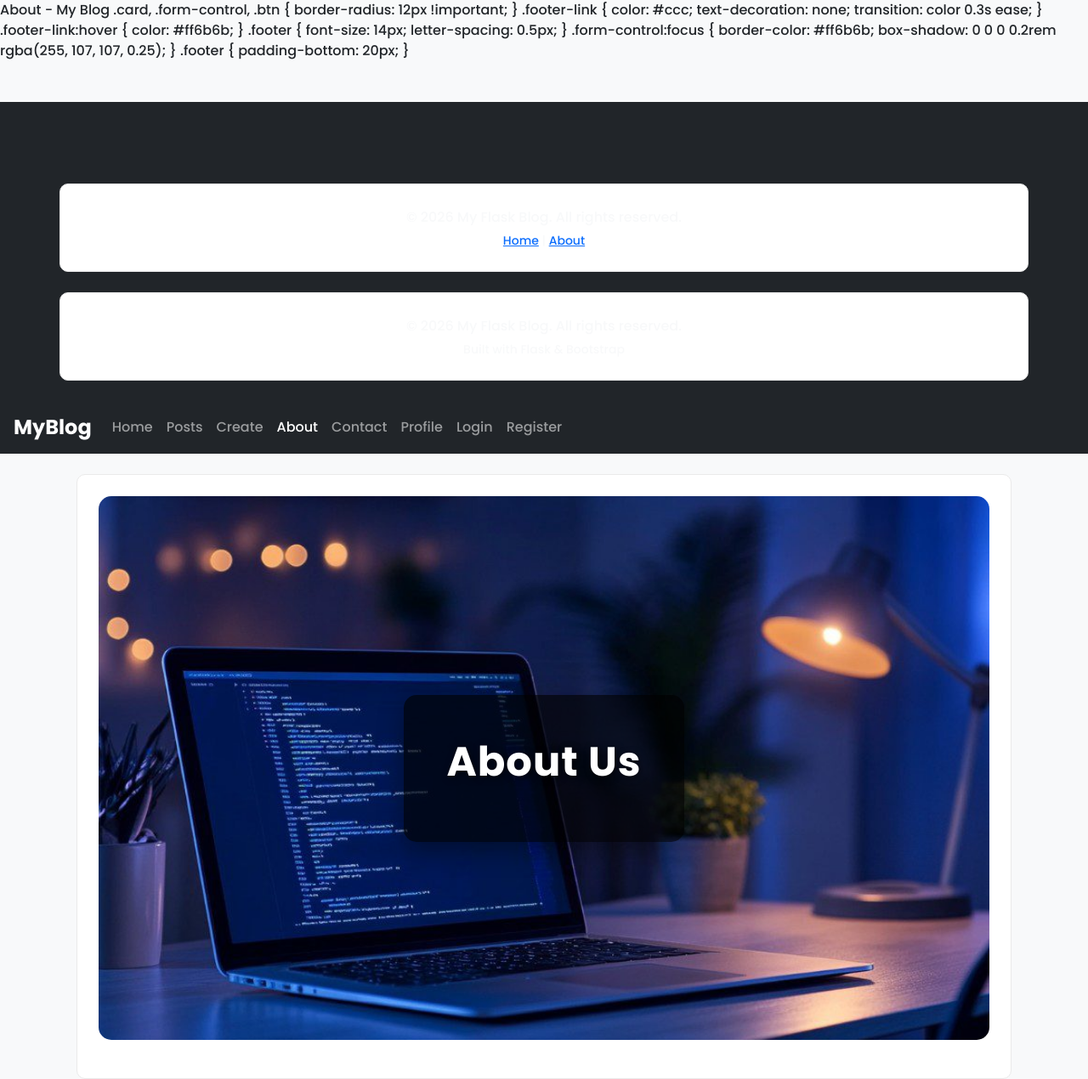
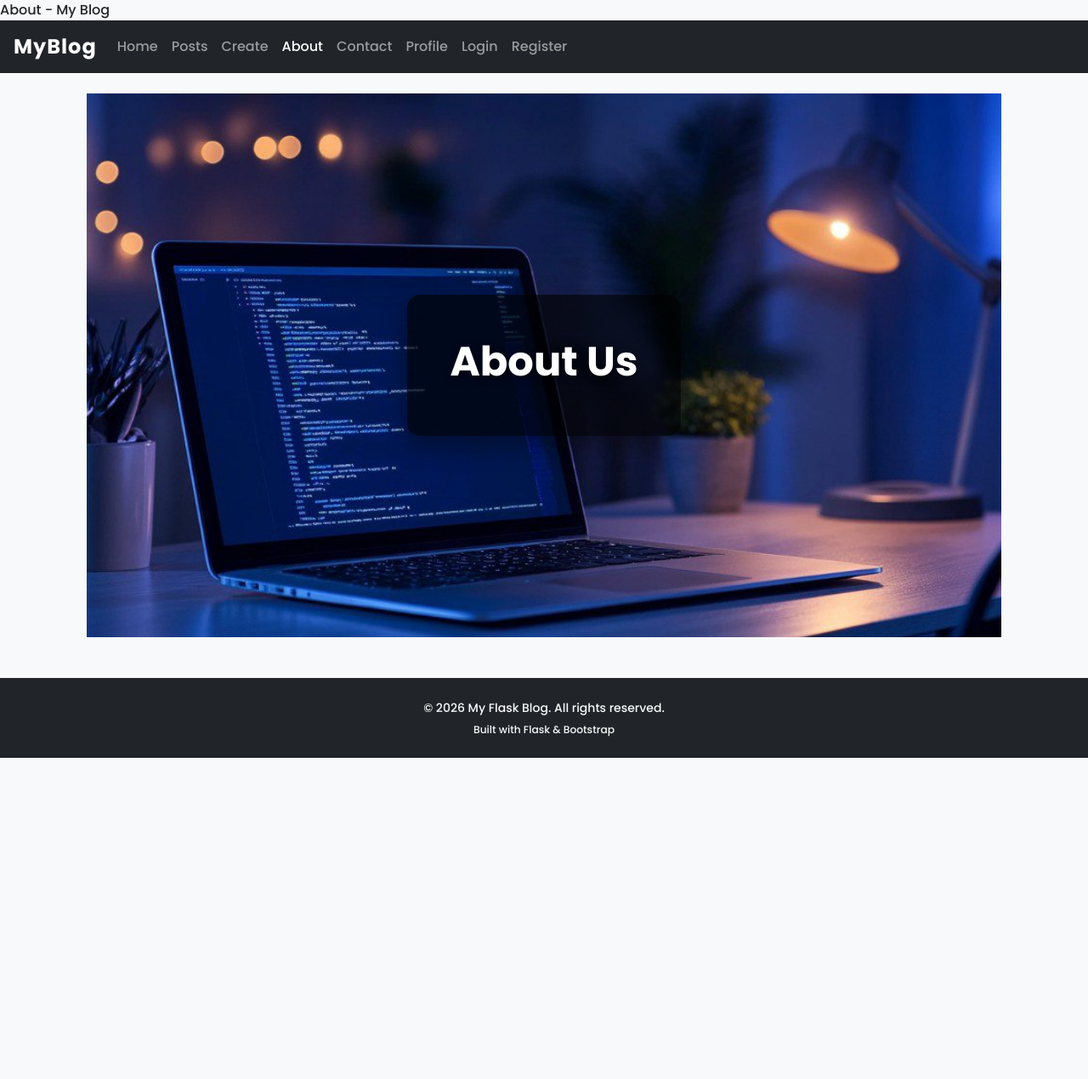
Before and after one commit to Darachai/flask-blog-project, a Flask app: page /about in a window 1280 px wide. Shown: the whole page at 85% size. After the commit the page ends 892 px from the top, so only its background shows below. Run offline with Flask 3, Linux system fonts and the light colour scheme.

Commit message:
Fix base template structure and clean CSS layout

```diff
--- a/templates/base.html
+++ b/templates/base.html
@@ -1,57 +1,35 @@
 <!DOCTYPE html>
 <html>
 <head>
+    <meta charset="UTF-8">
     <meta name="viewport" content="width=device-width, initial-scale=1.0">
-    <meta charset="UTF-8">
     <title>{% block title %}My Blog{% endblock %}</title>
     <meta name="description" content="A modern Flask blog platform built with Bootstrap and dynamic UI enhancements.">
     <link rel="icon" href="{{ url_for('static', filename='images/favicon.ico') }}">
-    <!-- Bootstrap -->
+
     <link href="https://cdn.jsdelivr.net/npm/bootstrap@5.3.0/dist/css/bootstrap.min.css" rel="stylesheet">
-
-    <!-- Google Font (เพิ่มความโปร) -->
     <link href="https://fonts.googleapis.com/css2?family=Poppins:wght@300;500;700&display=swap" rel="stylesheet">
 
 <style>
 body {
+    font-family: 'Poppins', sans-serif;
     background-color: #f8f9fa;
-}
-        .nav-link {
-    transition: color 0.3s ease, transform 0.2s ease;
+    animation: pageFade 0.4s ease-in-out;
 }
 
-.nav-link:hover {
-    transform: translateY(-2px);
-}
-    html {
-    scroll-behavior: smooth;
-}
-        body {
-            font-family: 'Poppins', sans-serif;
-            background-color: #f8f9fa;
+@keyframes pageFade {
+    from { opacity: 0; }
+    to { opacity: 1; }
 }
 
-        /* HERO SECTION */
 .hero {
     background-image: url("{{ hero_image }}");
-        .hero {
-    background-image:
-        linear-gradient(rgba(0,0,0,0.5), rgba(0,0,0,0.6)),
-        url("../images/home.jpg");
-    height: 80vh;
     background-size: cover;
     background-position: center;
-}
-.hero-text h1 {
-    text-shadow: 2px 2px 8px rgba(0,0,0,0.6);
-}
     height: 80vh;
-            background-size: cover;
-            background-position: center;
     display: flex;
     align-items: center;
     justify-content: center;
-            border-radius: 15px;
     color: white;
     text-align: center;
 }
@@ -61,353 +39,52 @@
     padding: 50px;
     border-radius: 15px;
     box-shadow: 0 10px 30px rgba(0,0,0,0.4);
-    max-width: 600px;
-    animation: fadeIn 1.2s ease-in-out;
 }
 
 .hero-text h1 {
     font-size: 48px;
     font-weight: 700;
-    margin-bottom: 15px;
-    letter-spacing: 1px;
+    text-shadow: 2px 2px 8px rgba(0,0,0,0.6);
 }
 
-.hero-text p {
-    font-size: 18px;
-    opacity: 0.9;
-}
-            animation: fadeIn 1.2s ease-in-out;
-        }
-
-        /* CUSTOM BUTTON */
-        .btn {
-    display: inline-block;
-    margin-top: 15px;
-    padding: 10px 20px;
+.btn, .btn-custom {
     background: #ff6b6b;
     color: white;
-    text-decoration: none;
-    border-radius: 5px;
+    border-radius: 10px;
     transition: all 0.3s ease;
 }
 
-.btn:hover {
+.btn:hover, .btn-custom:hover {
     background: #ff4b4b;
-    transform: translateY(-3px);
-    box-shadow: 0 8px 20px rgba(0,0,0,0.2);
-}
-        .btn-custom {
-            margin-top: 15px;
-            padding: 10px 20px;
-            background: #ff6b6b;
-            color: white;
-            text-decoration: none;
-            border-radius: 8px;
-            transition: all 0.3s ease;
+    transform: translateY(-3px) scale(1.05);
 }
 
-        .btn-custom:hover {
-            background: #ff4b4b;
-            transform: translateY(-3px);
-            box-shadow: 0 8px 20px rgba(0,0,0,0.3);
-        }
-        .btn, .btn-custom {
-    font-weight: 600;
-    letter-spacing: 0.5px;
-}
-.btn:hover, .btn-custom:hover {
-    transform: scale(1.05);
-}
-
-        /* FADE ANIMATION */
-        @keyframes fadeIn {
-            from {
-                opacity: 0;
-                transform: translateY(20px);
-            }
-            to {
-                opacity: 1;
-                transform: translateY(0);
-            }
-        }
-    .nav-link.active
-
-    /* Responsive Design */
-@media (max-width: 768px) {
-
-    .hero {
-        height: 60vh;
-        padding: 20px;
-        text-align: center;
-    }
-
-    .hero-text {
-        padding: 30px;
-    }
-
-    .hero-text h1 {
-        font-size: 32px;
-    }
-
-    .hero-text p {
-        font-size: 16px;
-    }
-
-    .navbar-nav {
-        text-align: center;
-    }
-
-}
-.navbar {
-    transition: all 0.3s ease;
-}
-.container {
-    animation: fadePage 0.6s ease-in-out;
-}
-
-@keyframes fadePage {
-    from {
-        opacity: 0;
-        transform: translateY(10px);
-    }
-    to {
-        opacity: 1;
-        transform: translateY(0);
-    }
-}
-.card {
-    transition: transform 0.3s ease, box-shadow 0.3s ease;
-}
-
-.card:hover {
-    transform: translateY(-5px);
-    box-shadow: 0 12px 25px rgba(0,0,0,0.15);
-}
-h1, h2, h3 {
-    font-weight: 700;
-    letter-spacing: 0.5px;
-}
-
-h2 {
-    margin-top: 30px;
-}
-
-h3 {
-    margin-top: 20px;
-    font-weight: 600;
-}
-* {
-    transition: all 0.2s ease-in-out;
-}
-.alert {
-    border-radius: 10px;
-    font-weight: 500;
-    animation: fadeAlert 0.5s ease-in-out;
-}
-
-@keyframes fadeAlert {
-    from {
-        opacity: 0;
-        transform: translateY(-5px);
-    }
-    to {
-        opacity: 1;
-        transform: translateY(0);
-    }
-}
-#loading-spinner {
-    position: fixed;
-    top: 50%;
-    left: 50%;
-    transform: translate(-50%, -50%);
-    z-index: 9999;
-}
-.section-divider {
-    height: 1px;
-    background-color: #ddd;
-    margin: 40px 0;
-}
-#scrollTopBtn {
-    position: fixed;
-    bottom: 30px;
-    right: 30px;
-    background-color: #ff6b6b;
-    color: white;
-    border: none;
-    padding: 10px 15px;
-    border-radius: 50%;
-    cursor: pointer;
-    display: none;
-}
-
-#scrollTopBtn:hover {
-    background-color: #ff4b4b;
-}
-::selection {
-    background-color: #ff6b6b;
-    color: white;
-}
-body {
-    animation: pageFade 0.4s ease-in-out;
-}
-
-@keyframes pageFade {
-    from {
-        opacity: 0;
-    }
-    to {
-        opacity: 1;
-    }
-}
-button, .btn, .btn-custom {
-    cursor: pointer;
-}
-/* Custom Scrollbar */
-::-webkit-scrollbar {
-    width: 8px;
-}
-
-::-webkit-scrollbar-track {
-    background: #f4f6f9;
-}
-
-::-webkit-scrollbar-thumb {
-    background: #ff6b6b;
-    border-radius: 10px;
-}
-
-::-webkit-scrollbar-thumb:hover {
-    background: #ff4b4b;
-}
-::placeholder {
-    color: #999;
-    font-style: italic;
-    opacity: 0.8;
-}
-.container {
-    border: 1px solid #eaeaea;
-    padding: 25px;
-    background-color: #ffffff;
-    border-radius: 10px;
-}
-p {
-    line-height: 1.7;
-}
-a {
-    transition: color 0.3s ease, opacity 0.3s ease;
-}
-
-a:hover {
-    opacity: 0.8;
-}
 .navbar-brand {
+    letter-spacing: 1px;
     transition: transform 0.3s ease;
 }
 
 .navbar-brand:hover {
     transform: scale(1.05);
 }
-section {
-    margin-bottom: 40px;
+
+.navbar-scrolled {
+    box-shadow: 0 4px 15px rgba(0,0,0,0.2);
 }
 
-.container > * {
-    margin-bottom: 20px;
-}
-    </style>
-       .card, .form-control, .btn {
-    border-radius: 12px !important;
-}
-    .footer-link {
-    color: #ccc;
-    text-decoration: none;
-    transition: color 0.3s ease;
-}
-
-.footer-link:hover {
-    color: #ff6b6b;
-}
 .footer {
     font-size: 14px;
-    letter-spacing: 0.5px;
-}
-.form-control:focus {
-    border-color: #ff6b6b;
-    box-shadow: 0 0 0 0.2rem rgba(255, 107, 107, 0.25);
-
-}
-.footer {
     padding-bottom: 20px;
 }
 
+p {
+    line-height: 1.7;
+}
+</style>
 </head>
-<footer class="footer mt-5 py-4 bg-dark text-light text-center">
-    <footer class="footer mt-5 py-4 bg-dark text-light text-center">
-    <div class="container">
-        <p class="mb-1">© 2026 My Flask Blog. All rights reserved.</p>
-        <small>
-            <a href="/" class="footer-link">Home</a> |
-            <a href="/about" class="footer-link">About</a>
 
-        </small>
-    </div>
-</footer>
-    <div class="container">
-        <p class="mb-1">© 2026 My Flask Blog. All rights reserved.</p>
-        <small>Built with Flask & Bootstrap</small>
-    </div>
-</footer>
-<div id="loading-spinner" style="display:none;">
-    <div class="spinner-border text-danger" role="status">
-        <span class="visually-hidden">Loading...</span>
-    </div>
-</div>
-<button id="scrollTopBtn" onclick="window.scrollTo({top: 0, behavior: 'smooth'})">
-    ↑
-</button>
-<script>
-window.onscroll = function() {
-    const btn = document.getElementById("scrollTopBtn");
-    if (document.body.scrollTop > 200 || document.documentElement.scrollTop > 200) {
-        btn.style.display = "block";
-    } else {
-        btn.style.display = "none";
-    }
-};
-.card {
-    opacity: 0;
-    animation: fadeCard 0.6s ease-in-out forwards;
-}
+<body>
 
-@keyframes fadeCard {
-    from {
-        opacity: 0;
-        transform: translateY(15px);
-    }
-    to {
-        opacity: 1;
-        transform: translateY(0);
-    }
-}
-.navbar-brand {
-    letter-spacing: 1px;
-}
-.navbar-scrolled {
-    box-shadow: 0 4px 15px rgba(0,0,0,0.2);
-    transition: box-shadow 0.3s ease;
-}
-</script>
-<script>
-window.addEventListener("scroll", function() {
-    const navbar = document.getElementById("mainNavbar");
-    if (window.scrollY > 50) {
-        navbar.classList.add("navbar-scrolled");
-    } else {
-        navbar.classList.remove("navbar-scrolled");
-    }
-});
-</script>
-<body>
 <nav id="mainNavbar" class="navbar navbar-expand-lg navbar-dark bg-dark px-3">
     <a class="navbar-brand fw-bold fs-4" href="/">MyBlog</a>
     <div class="navbar-nav">
@@ -426,5 +103,23 @@ window.addEventListener("scroll", function() {
     {% block content %}{% endblock %}
 </div>
 
+<footer class="footer mt-5 py-4 bg-dark text-light text-center">
+    <div class="container">
+        <p class="mb-1">© 2026 My Flask Blog. All rights reserved.</p>
+        <small>Built with Flask & Bootstrap</small>
+    </div>
+</footer>
+
+<script>
+window.addEventListener("scroll", function() {
+    const navbar = document.getElementById("mainNavbar");
+    if (window.scrollY > 50) {
+        navbar.classList.add("navbar-scrolled");
+    } else {
+        navbar.classList.remove("navbar-scrolled");
+    }
+});
+</script>
+
 </body>
 </html>
```
Lines whose indentation alone changed are shown as unchanged.
